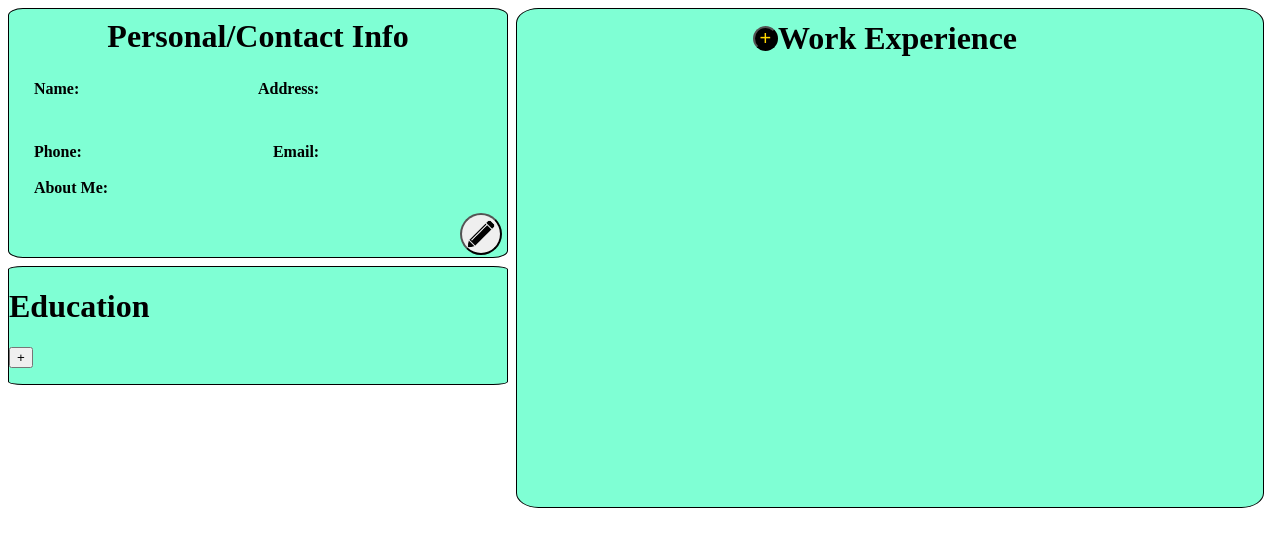
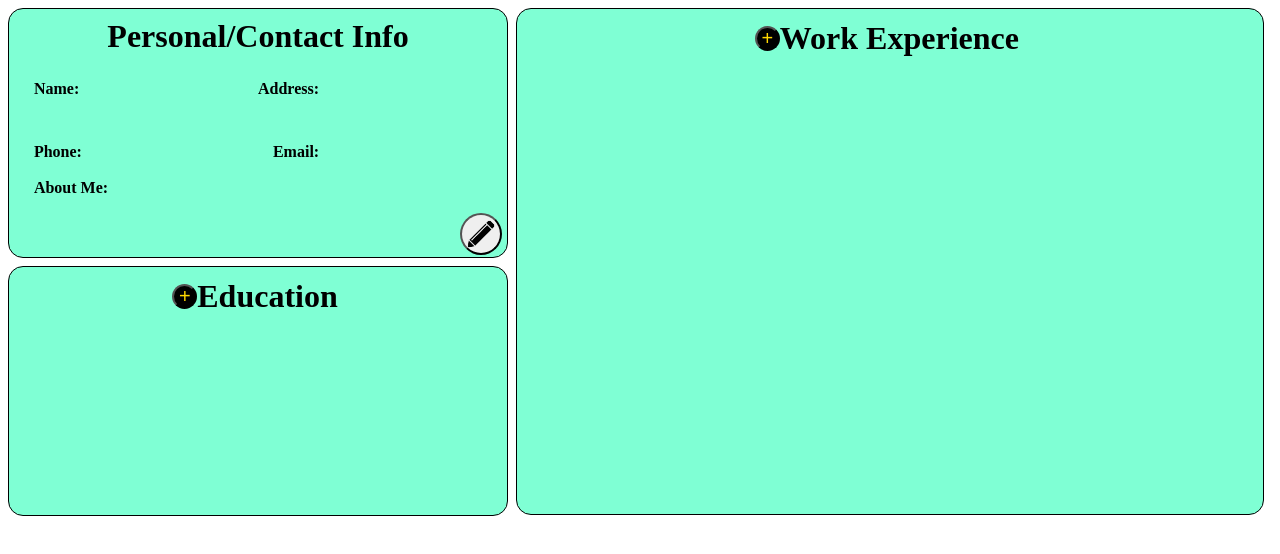
Before and after one commit to NickKline9931/Resume-Builder, a React (Create React App) app: page / in a window 1280 px wide. Shown: the top 554 px of the page. Built offline with nearby package versions, Linux system fonts and the light colour scheme.

Commit message:
Add edit button functionality to education

```diff
--- a/src/ResumeBuilder.js
+++ b/src/ResumeBuilder.js
@@ -2,6 +2,7 @@ import React, { useState } from 'react';
 import NameForm from './components/NameForm';
 import WorkForm from './components/WorkForm';
 import EducationForm from './components/EducationForm';
+import Degree from './components/Degree';
 import './styles/ResumeBuilder.css';
 import pencil from './images/pencil.png';
 import Job from './components/Job';
@@ -14,6 +15,7 @@ function ResumeBuilder() {
     const [aboutMe, setAboutMe] = useState('');
     const [nameDisplay, setNameDisplay] = useState('hidden');
     const [workDisplay, setWorkDisplay] = useState('hidden');
+    const [educationFormDisplay, setEducationFormDisplay] = useState('hidden');
     const [jobSaver, setJobSaver] = useState([]);
     const [jobs, setJobs] = useState([]);
     const [company, setCompany] = useState('');
@@ -21,6 +23,13 @@ function ResumeBuilder() {
     const [leftDate, setLeftDate] = useState('');
     const [jobTitle, setJobTitle] = useState('');
     const [roleDescr, setRoleDescr] = useState('');
+    const [degrees, setDegrees] = useState([]);
+    const [degreeSaver, setDegreeSaver] = useState([]);
+    const [school, setSchool] = useState('');
+    const [schoolStartDate, setSchoolStartDate] = useState('');
+    const [finishDate, setFinishDate] = useState('');
+    const [field, setField] = useState('');
+    const [certification, setCertification] = useState('');
 
     function editName() {
         setNameDisplay('showing');
@@ -29,6 +38,10 @@ function ResumeBuilder() {
     function showWorkForm() {
         setWorkDisplay('showing');
         setJobSaver(jobs);
+    }
+
+    function showEducationForm() {
+        setEducationFormDisplay('showing');
     }
 
     return (
@@ -45,14 +58,18 @@ function ResumeBuilder() {
                     <NameForm name={name} address={address} phone={phone} email={email} setName={setName} setAddress={setAddress} setPhone={setPhone} setEmail={setEmail} nameDisplay={nameDisplay} setNameDisplay={setNameDisplay} aboutMe={aboutMe} setAboutMe={setAboutMe} />
                 </header>
                 <div className='educationDiv'>
-                    <h1>Education</h1>
-                    <EducationForm />
+                    <div className='divHeader' id='eduHeader'>
+                        <button type='button' onClick={showEducationForm} className='addItemButton'>+</button>
+                        <h1>Education</h1>
+                    </div>
+                    <EducationForm educationFormDisplay={educationFormDisplay} setEducationFormDisplay={setEducationFormDisplay} degreeSaver={degreeSaver} school={school} setSchool={setSchool} schoolStartDate={schoolStartDate} setSchoolStartDate={setSchoolStartDate} finishDate={finishDate} setFinishDate={setFinishDate} field={field} setField={setField} certification={certification} setCertification={setCertification} degrees={degrees} setDegrees={setDegrees}/>
+                    <Degree degrees={degrees} setDegrees={setDegrees} school={school} setSchool={setSchool} schoolStartDate={schoolStartDate} setSchoolStartDate={setSchoolStartDate} finishDate={finishDate} setFinishDate={setFinishDate} field={field} setField={setField} certification={certification} setCertification={setCertification} setDegreeSaver={setDegreeSaver} setEducationFormDisplay={setEducationFormDisplay}/>
                 </div>
             </div>
 
                 <div className='workDiv'>
-                    <div className='workDivHeader'>
-                        <button type='button' onClick={showWorkForm} className='workButton'>+</button>
+                    <div className='divHeader'>
+                        <button type='button' onClick={showWorkForm} className='addItemButton'>+</button>
                         <h1 className='workHeading'>Work Experience</h1>
                     </div>
                         <WorkForm workDisplay={workDisplay} setWorkDisplay={setWorkDisplay} jobs={jobs} setJobs={setJobs} company={company} setCompany={setCompany} jobTitle={jobTitle} setJobTitle={setJobTitle} startDate={startDate} setStartDate={setStartDate} leftDate={leftDate} setLeftDate={setLeftDate} roleDescr={roleDescr} setRoleDescr={setRoleDescr} jobSaver={jobSaver} setJobSaver={setJobSaver}/>
--- a/src/components/Degree.js
+++ b/src/components/Degree.js
@@ -1,26 +1,43 @@
-function Degree({degrees, setDegrees}) {
+import './../styles/Degree.css';
+import pencil from './../images/pencil.png';
+
+function Degree({degrees, setDegrees, school, setSchool, schoolStartDate, setSchoolStartDate, finishDate, setFinishDate, field, setField, certification, setCertification, setDegreeSaver, setEducationFormDisplay}) {
     function deleteDegree(deleted) {
         setDegrees((current) => {
             return current.filter(degree => degree !== deleted);
         });
     };
 
+    function editDegree(edit) {
+        setDegreeSaver(degrees);
+        setSchool(edit.school);
+        setSchoolStartDate(edit.startDate);
+        setFinishDate(edit.finishDate);
+        setField(edit.field);
+        setCertification(edit.certification);
+        deleteDegree(edit);
+        setEducationFormDisplay('showing');
+    }
+
      const listItems = degrees.map(
         (degree, index) => {
             return (
-                <li key={index}>
+                <li key={index} className='degreeItem'>
                     <h4>{degree.school}</h4>
-                    <h4>From {degree.startDate}</h4>
-                    <h4>To {degree.finishDate}</h4>
-                    <h4>Field: {degree.field}</h4>
-                    <h4>Certification: {degree.certification}</h4>
-                    <button type='button' onClick={() => {deleteDegree(degree)}}>X</button>
+                    <div className='schoolDateDisplay'>
+                        <h4>From: {degree.startDate}</h4>
+                        <h4>To: {degree.finishDate}</h4>
+                    </div>
+                    <h4>{degree.field}</h4>
+                    <h4>{degree.certification}</h4>
+                    <button type='button' onClick={() => {deleteDegree(degree)}} className='degreeDelete'>X</button>
+                    <button type='button' onClick={() => {editDegree(degree)}} className='degreeEdit'><img src={pencil} alt='pencil'></img></button>
                 </li>
             )
         }
      )
     return (
-        <div>
+        <div className='degreeContainer'>
             <ul>
                 {listItems}
             </ul>
--- a/src/components/EducationForm.js
+++ b/src/components/EducationForm.js
@@ -1,27 +1,20 @@
-import React, { useState } from 'react';
-import Degree from './Degree';
+import React from 'react';
+import './../styles/EducationForm.css';
 
-function EducationForm() {
-    const [degrees, setDegrees] = useState([]);
-    const [school, setSchool] = useState('');
-    const [startDate, setStartDate] = useState('');
-    const [finishDate, setFinishDate] = useState('');
-    const [field, setField] = useState('');
-    const [certification, setCertification] = useState('');
-    const [educationFormDisplay, setEducationFormDisplay] = useState('hidden');
+function EducationForm({educationFormDisplay, setEducationFormDisplay, degreeSaver, school, setSchool, schoolStartDate, setSchoolStartDate, finishDate, setFinishDate, field, setField, certification, setCertification, degrees, setDegrees}) {
 
     function addDegree() {
         const newDegree = {
             school: school,
-            startDate: startDate,
+            startDate: schoolStartDate,
             finishDate: finishDate,
             field: field,
             certification: certification
         }
 
-        setDegrees([...degrees, newDegree]);
+        setDegrees(degrees => [...degrees, newDegree]);
         setSchool('');
-        setStartDate('');
+        setSchoolStartDate('');
         setFinishDate('');
         setField('');
         setCertification('');
@@ -30,15 +23,12 @@ function EducationForm() {
 
     function cancel() {
         setSchool('');
-        setStartDate('');
+        setSchoolStartDate('');
         setFinishDate('');
         setField('');
         setCertification('');
         setEducationFormDisplay('hidden');
-    }
-
-    function showEducationForm() {
-        setEducationFormDisplay('showing');
+        setDegrees(degreeSaver);
     }
 
     function changeSchool(e) {
@@ -46,7 +36,7 @@ function EducationForm() {
     }
 
     function changeStartDate(e) {
-        setStartDate(e.target.value);
+        setSchoolStartDate(e.target.value);
     }
 
     function changeFinishDate(e) {
@@ -62,39 +52,38 @@ function EducationForm() {
     }
 
     return (
-        <div>
-            <button type='button' onClick={showEducationForm}>+</button>
+        <div className='schoolFormContainer'>
             <form className={educationFormDisplay} id='educationForm'>
-                <button type='button' onClick={cancel}>Cancel</button>
                 <label>
                     School Name:
                     <input type='text' value={school} onChange={changeSchool}></input>
                 </label>
-
+                <div className='schoolDates'>
                     <label>
-                    Start Date:
-                    <input type='text' value={startDate} onChange={changeStartDate}></input>
+                        Started:
+                        <input type='text' value={schoolStartDate} onChange={changeStartDate}></input>
                     </label>
 
                     <label>
-                    Finish Date:
+                        Finished:
                         <input type='text' value={finishDate} onChange={changeFinishDate}></input>
                     </label>
-
+                </div>
                 <label>
                     Field of Study:
                     <input type='text' value={field} onChange={changeField}></input>
                 </label>
 
-                <label>
-                    Degree/Certification Attained:
+                <label className='certification'>
+                    Degree/Certification:
                     <input type='text' value={certification} onChange={changeCertification}></input>
                 </label>
-
+                <div className='schoolButtons'>
+                    <button type='button' onClick={cancel} className='cancelDegree'>Cancel</button>
                     <button type='button' onClick={addDegree}>Submit</button>
+                </div>
             </form>
 
-            <Degree degrees={degrees} setDegrees={setDegrees} />
         </div>
     )
 }
--- /dev/null
+++ b/src/styles/Degree.css
@@ -0,0 +1,68 @@
+.degreeContainer {
+    align-self: flex-start;
+    position: relative;
+    left: -25px;
+    bottom: 35px;
+    overflow: hidden;
+}
+
+.degreeContainer > ul {
+    height: 180px;
+    overflow: auto;
+    list-style: none;
+}
+
+.degreeContainer > ul > li {
+    position: relative;
+}
+
+.degreeItem {
+    height: 110px;
+    width: 270px;
+    background-color: white;
+    border: 3px solid black;
+    display: flex;
+    flex-direction: column;
+    padding-left: 5%;
+    margin-bottom: 3px;
+}
+
+.degreeItem > * {
+    position: relative;
+    margin-bottom: -20px;
+}
+
+.schoolDateDisplay {
+    display: flex;
+    margin-bottom: -40px;
+}
+
+.degreeDelete {
+    height: 20px;
+    width: 20px;
+    position: absolute;
+    top: 0;
+    right: 0;
+    display: flex;
+    justify-content: center;
+    align-items: center;
+    background-color: red;
+    color: white;
+}
+
+.degreeEdit {
+    height: 20px;
+    width: 20px;
+    position: absolute;
+    left: 0;
+    top:0;
+    display: flex;
+    align-items: center;
+    justify-content: center;
+    border: none;
+}
+
+.degreeEdit > img {
+    width: 200%;
+    height: auto;
+}
--- /dev/null
+++ b/src/styles/EducationForm.css
@@ -0,0 +1,38 @@
+#educationForm {
+    height: 194px;
+    width: 170px;
+    flex-direction: column;
+    background-color: white;
+    border: 1px solid black;
+    position: absolute;
+    right: 2%;
+    top: 20%;
+    overflow: auto;
+    padding-left: 4px;
+}
+
+#educationForm > * {
+    margin-bottom: 3px;
+}
+
+.schoolButtons {
+    display: flex;
+}
+
+.schoolDates {
+    display: flex;
+}
+
+.schoolDates > label {
+    margin-right: 19px;
+}
+
+.schoolDates > label > input {
+    width: 70px;
+}
+
+.cancelDegree {
+    background-color: red;
+    color: white;
+    margin-right: 3px;
+}
--- a/src/styles/Job.css
+++ b/src/styles/Job.css
@@ -1,20 +1,35 @@
 .jobContainer {
+    width: 45%;
+    height: 81%;
+    overflow: hidden;
+    position: relative;
+    align-self: flex-start;
+    display: flex;
+    padding: 0;
+}
+
+.jobContainer > ul {
     width: 100%;
-    height: 60%;
+    height: 100%;
+    overflow: auto;
+    display: flex;
+    flex-direction: column;
+    align-self: flex-start;
 }
 
 .jobItem {
     display: flex;
     flex-direction: column;
     border: 3px solid black;
-    width: 40%;
-    height: 150px;
+    width: 100%;
+    min-height: 150px;
     overflow: auto;
     background-color: white;
     margin-bottom: 3px;
     position: relative;
     padding-left: 10px;
     padding-top: 5px;
+    align-self: flex-start;
 }
 
 .jobDelete {
--- a/src/styles/ResumeBuilder.css
+++ b/src/styles/ResumeBuilder.css
@@ -1,5 +1,9 @@
 * {
     box-sizing: border-box;
+}
+
+body {
+    overflow: hidden;
 }
 
 .resumeBuilder {
@@ -19,7 +23,7 @@ header {
     height: 250px;
     background-color: aquamarine;
     border: 1px solid black;
-    border-radius: 3%;
+    border-radius: 15px;
     position: relative;
 }
 
@@ -95,17 +99,19 @@ header > button > img {
     position: relative;
     background-color: aquamarine;
     border: 1px solid black;
-    border-radius: 3%;
-    height: 500px;
+    border-radius: 15px;
+    height: 507px;
     width: 840px;
     display: flex;
     flex-direction: column;
     align-items: center;
     padding-right: 40px;
+    padding-left: 0.3%;
     overflow: auto;
+    margin-bottom: 4%;
 }
 
-.workButton {
+.addItemButton {
     height: 25px;
     width: 25px;
     border-radius: 50%;
@@ -120,7 +126,12 @@ header > button > img {
 .educationDiv {
     background-color: aquamarine;
     border: 1px solid black;
-    border-radius: 3%;
+    border-radius: 15px;
+    height: 250px;
+    display: flex;
+    flex-direction: column;
+    align-items: center;
+    position: relative;
 }
 
 header, .workDiv, .educationDiv {
@@ -132,15 +143,7 @@ header, .workDiv, .educationDiv {
     position: absolute;
 }
 
-#workForm {
-    position: absolute;
-}
-
-#educationForm {
-    position: absolute;
-}
-
-.workDivHeader {
+.divHeader {
     display: flex;
     align-items: center;
     position: relative;
@@ -154,3 +157,7 @@ header, .workDiv, .educationDiv {
     flex-direction: column;
     width: 90%;
 }
+
+#eduHeader {
+    left: -3px;
+}
```
Lines whose indentation alone changed are shown as unchanged.
